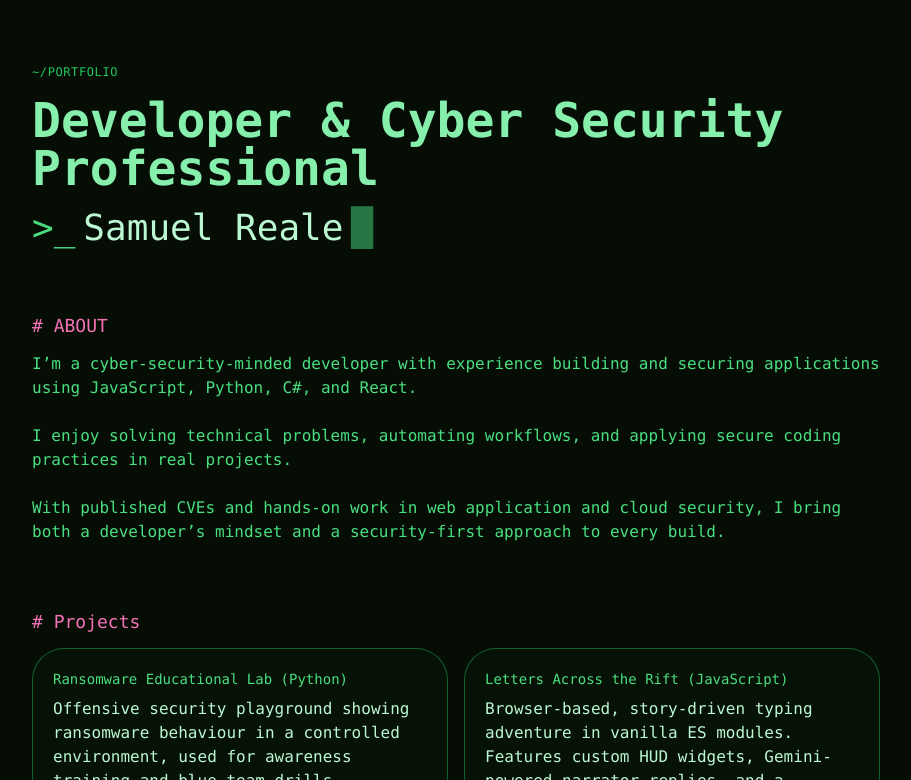
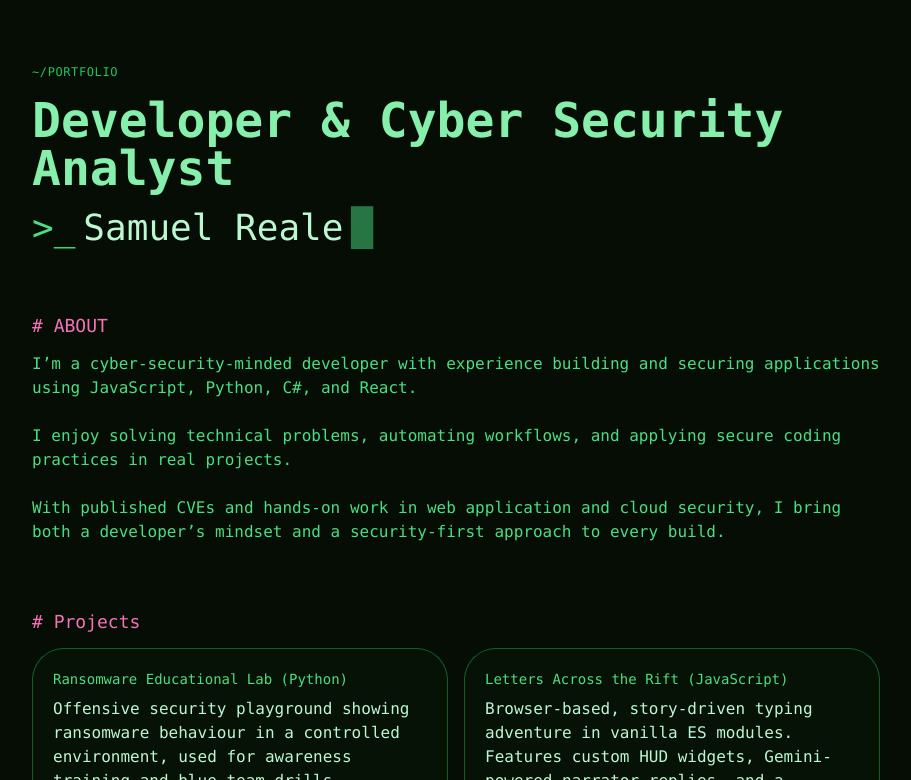
Before and after one commit to SamR2406/Portfolio_Website, a plain HTML site: page index.html in a window 1280 px wide. Shown: the top 780 px of the page, without its empty margins (184-1095 px from the left). Drawn offline with nearby package versions, Linux system fonts and the light colour scheme.

Commit message:
readme added and fixed wording

```diff
--- a/index.html
+++ b/index.html
@@ -3,7 +3,7 @@
   <head>
     <meta charset="UTF-8" />
     <meta name="viewport" content="width=device-width, initial-scale=1.0" />
-    <title>Samuel Reale |Developer &amp; Pentester </title>
+    <title>Samuel Reale|Developer &amp; Pentester </title>
     <link rel="icon" type="image/png" href="https://files.catbox.moe/ons72y.png" />
     <script src="https://cdn.tailwindcss.com"></script>
   </head>
@@ -12,7 +12,7 @@
       <header class="space-y-4">
         <p class="text-xs tracking-wider uppercase text-green-500">~/portfolio</p>
         <h1 class="text-4xl sm:text-5xl font-semibold text-green-300">
-          Developer &amp; Cyber Security Professional
+          Developer &amp; Cyber Security Analyst
         </h1>
         <div class="flex items-center gap-2 text-3xl sm:text-4xl">
           <span>&gt;_</span>
```
Also changed, not shown: 1 other file.
